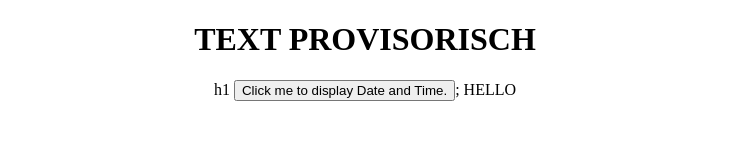
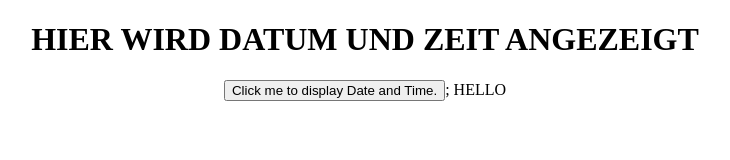
Before and after one commit to AnatolySimka/flask, a plain HTML site: page index.html in a window 1280 px wide. Shown: the whole page, without its empty margins (275-1005 px from the left). Drawn offline with Linux system fonts and the light colour scheme.

Commit message:
Update index.html

```diff
--- a/index.html
+++ b/index.html
@@ -2,7 +2,7 @@
 <html lang="de">
 <body>
 <center>
-<h1 id="test">TEXT PROVISORISCH</h1>h1
+<h1 id="test">HIER WIRD DATUM UND ZEIT ANGEZEIGT</h1>
 <button type="button"
 onclick="document.getElementById('test').innerHTML = Date()">
 Click me to display Date and Time.</button>;
```
